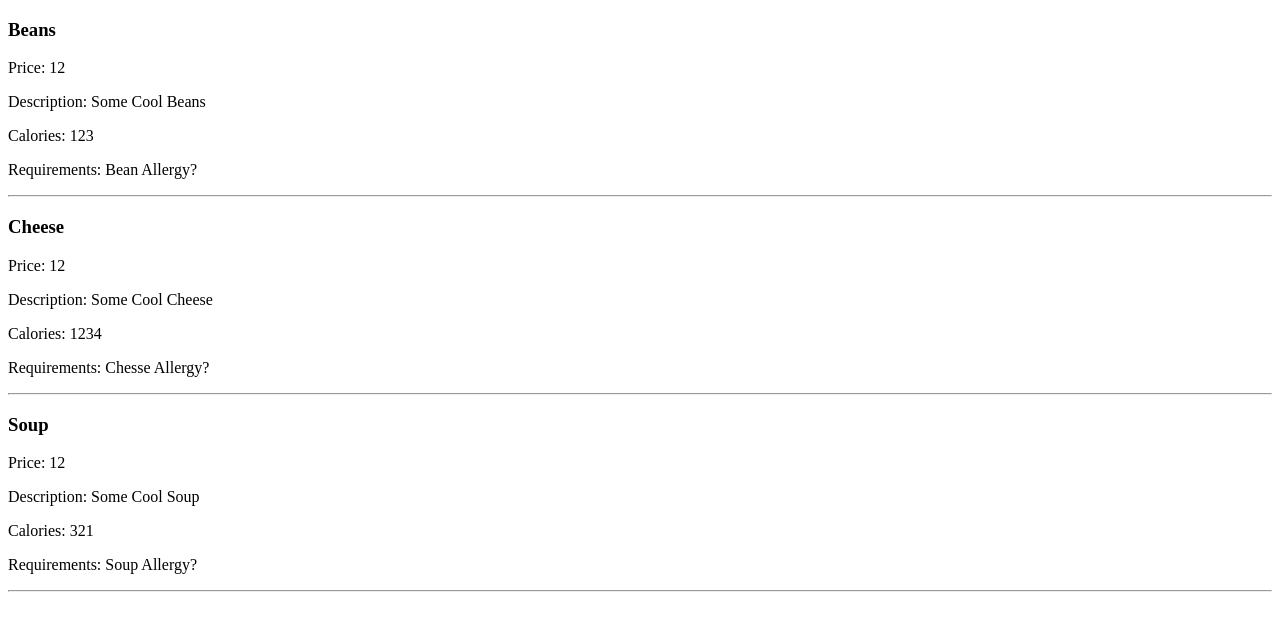
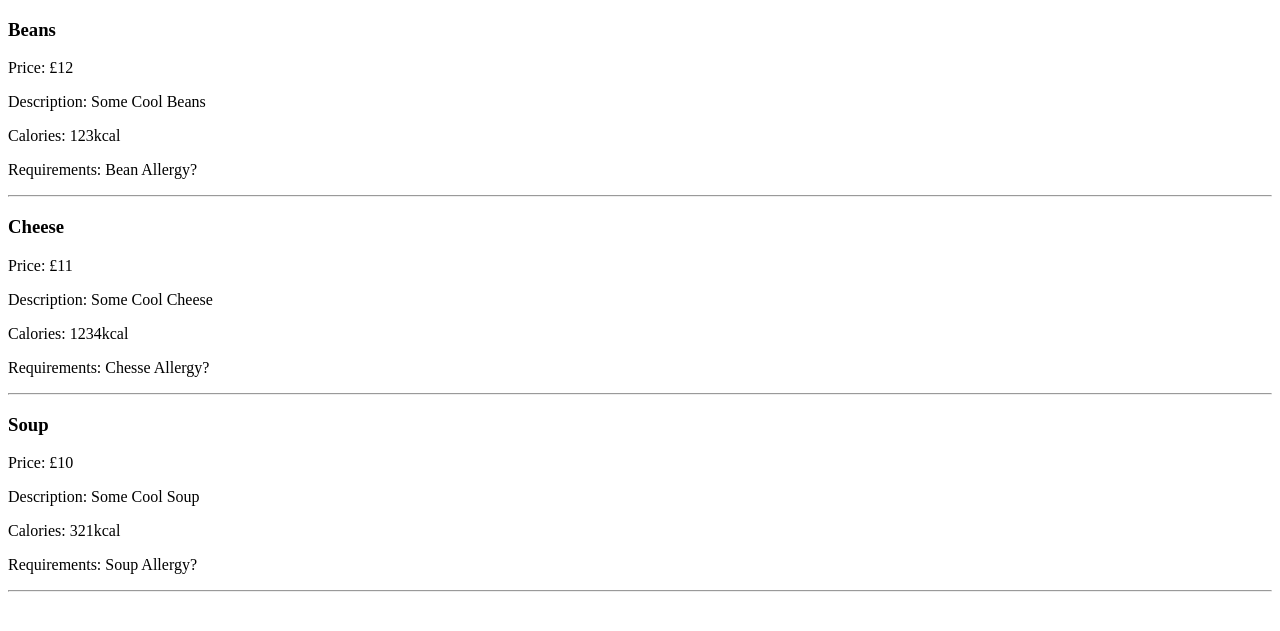
Before and after one commit to Yensid10/Multipurpose-Flask-Website-System-Project, a Flask app: page / in a window 1280 px wide. Shown: the top 631 px of the page. Run offline with Flask 2, Linux system fonts and the light colour scheme.

Commit message:
Minor edits
Added symbols for information and changed some prices in my array

```diff
--- a/templates/dynamicMenu.html
+++ b/templates/dynamicMenu.html
@@ -15,9 +15,9 @@
 </table> -->
 {% for item in menu_items %}
 <h3>{{ item[0] }}</h3>
-<p>Price: {{ item[1] }}</p>
+<p>Price: £{{ item[1] }}</p>
 <p>Description: {{ item[2] }}</p>
-<p>Calories: {{ item[3] }}</p>
+<p>Calories: {{ item[3] }}kcal</p>
 <p>Requirements: {{ item[4] }}</p>
 <hr>
 {% endfor %}
--- a/test.py
+++ b/test.py
@@ -11,7 +11,7 @@ app = Flask(__name__)
 @app.route("/")
 # @app.route("/menu/<array>")
 # Format will be Name, price, Description, Calories and Allergic/Religious/Dietary requirements.
-def menu(array=[["Beans", 12, "Some Cool Beans", 123, "Bean Allergy?"], ["Cheese", 12, "Some Cool Cheese", 1234, "Chesse Allergy?"], ["Soup", 12, "Some Cool Soup", 321, "Soup Allergy?"]]):
+def menu(array=[["Beans", 12, "Some Cool Beans", 123, "Bean Allergy?"], ["Cheese", 11, "Some Cool Cheese", 1234, "Chesse Allergy?"], ["Soup", 10, "Some Cool Soup", 321, "Soup Allergy?"]]):
     # # def menu(query):
     #     # # Connect to the database
     #     # conn = mysql.connector.connect(user='username',
```
